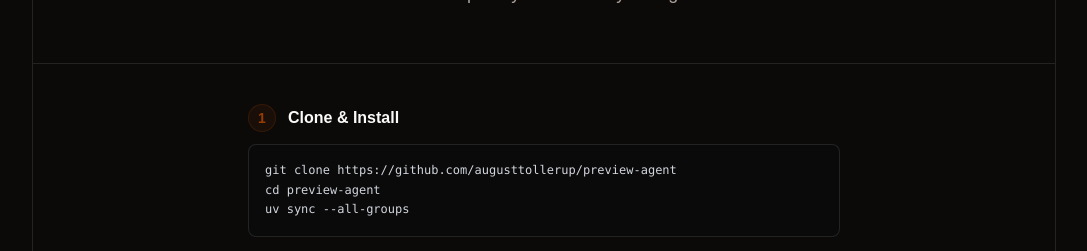
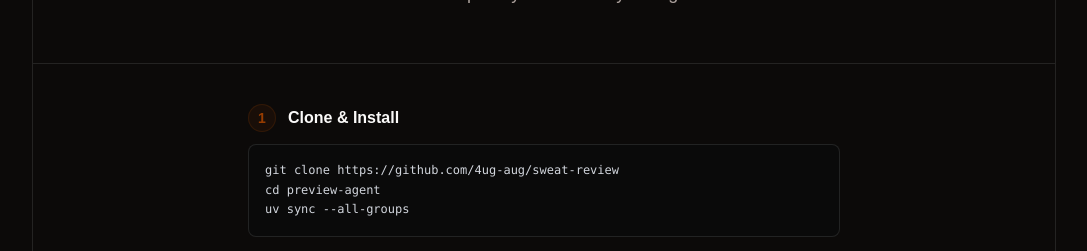
Before and after one commit to 4ug-aug/sweat-review, a React (Vite) app in the folder landing/: page / in a window 1280 px wide. Shown: the part 2593-2844 px from the top of the page, without its empty margins (96-1183 px from the left). Built offline with nearby package versions, Linux system fonts and the light colour scheme.

Commit message:
Update App.tsx

```diff
--- a/landing/src/App.tsx
+++ b/landing/src/App.tsx
@@ -25,7 +25,7 @@ import React from 'react'
 // STATIC DATA
 // ============================================================================
 
-const GITHUB_REPO_URL = 'https://github.com/augusttollerup/preview-agent'
+const GITHUB_REPO_URL = 'https://github.com/4ug-aug/sweat-review'
 
 const TERMINAL_LINES = [
   { prefix: '$', text: 'uv run preview-agent', color: 'text-muted-foreground' },
@@ -68,7 +68,7 @@ const QUICK_START_STEPS = [
   {
     number: 1,
     title: 'Clone & Install',
-    code: `git clone https://github.com/augusttollerup/preview-agent
+    code: `git clone https://github.com/4ug-aug/sweat-review
 cd preview-agent
 uv sync --all-groups`,
   },
```
